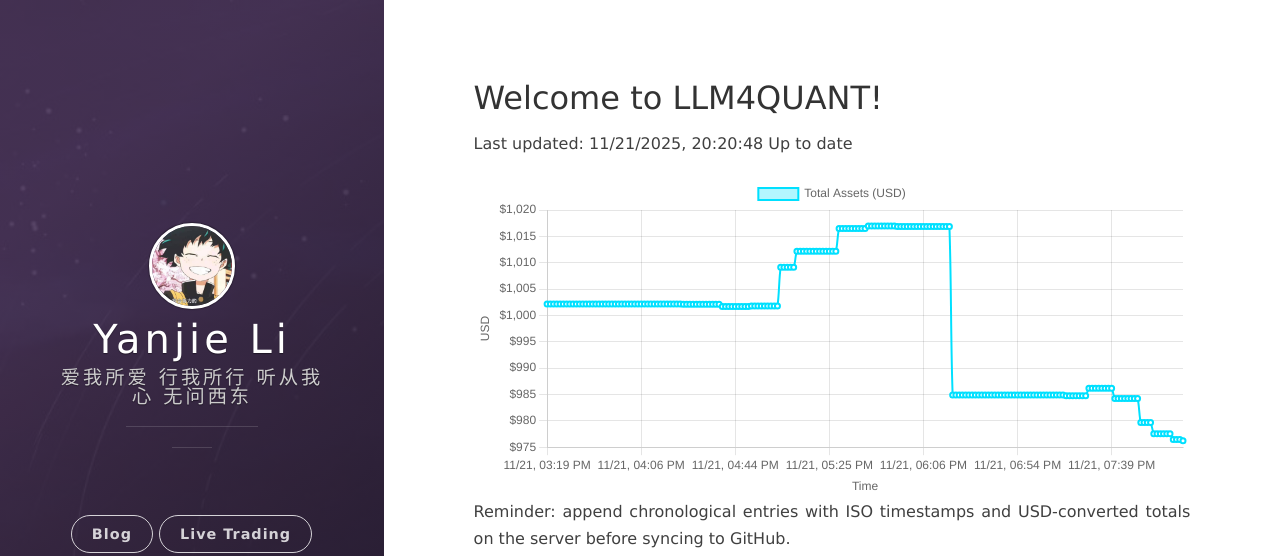
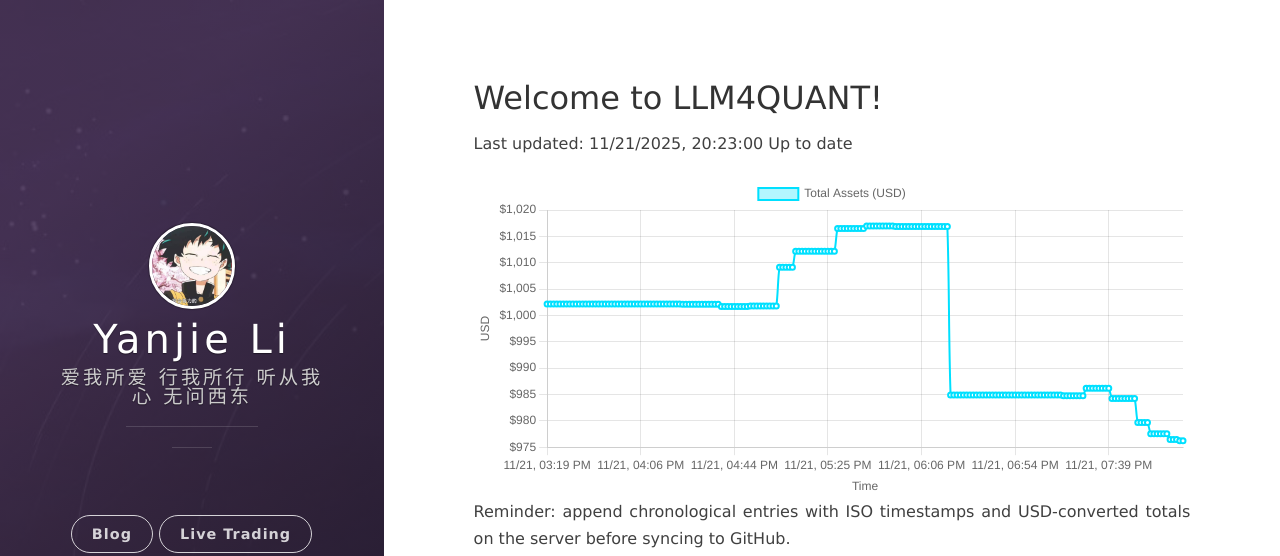
Before and after one commit to leeyegy/leeyegy.github.io, a Jekyll site: the page built from live-trading.html, in a window 1280 px wide. Shown: the top 556 px of the page. Built offline with Jekyll 4.4.1, drawn with Linux system fonts in a browser that asks for light colours; nearby versions of some CDN libraries.

Commit message:
AccountMonitor: update balance history 2025-11-22T04:23:00+08:00

```diff
--- a/assets/data/binance/balance-history.json
+++ b/assets/data/binance/balance-history.json
@@ -1,5 +1,5 @@
 {
-  "generatedAt": "2025-11-22T04:20:48+08:00",
+  "generatedAt": "2025-11-22T04:23:00+08:00",
   "asset": "total_usd_value",
   "history": [
     {
@@ -789,6 +789,10 @@
     {
       "timestamp": "2025-11-22T04:20:48+08:00",
       "totalUsd": 976.21937739
+    },
+    {
+      "timestamp": "2025-11-22T04:23:00+08:00",
+      "totalUsd": 976.21937739
     }
   ]
 }
```
